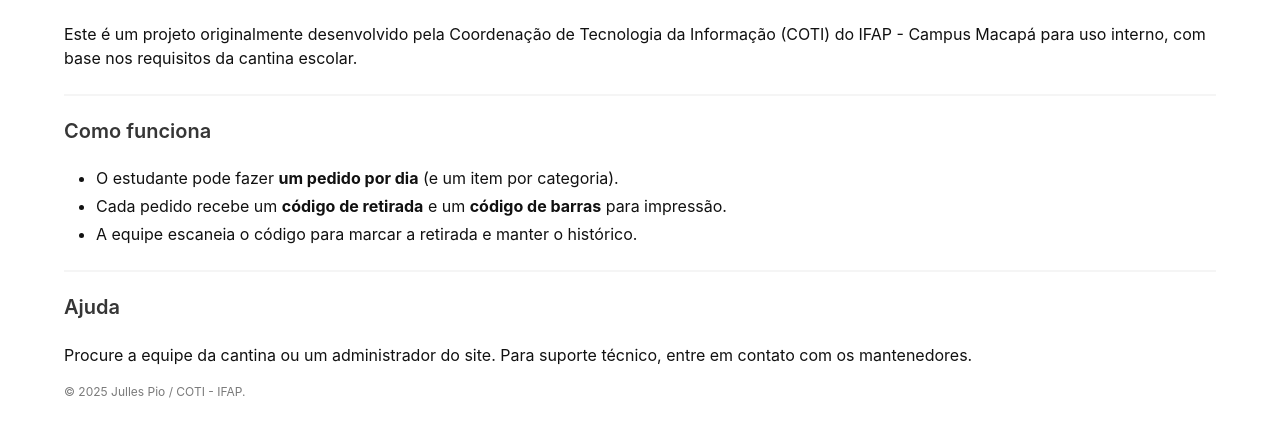
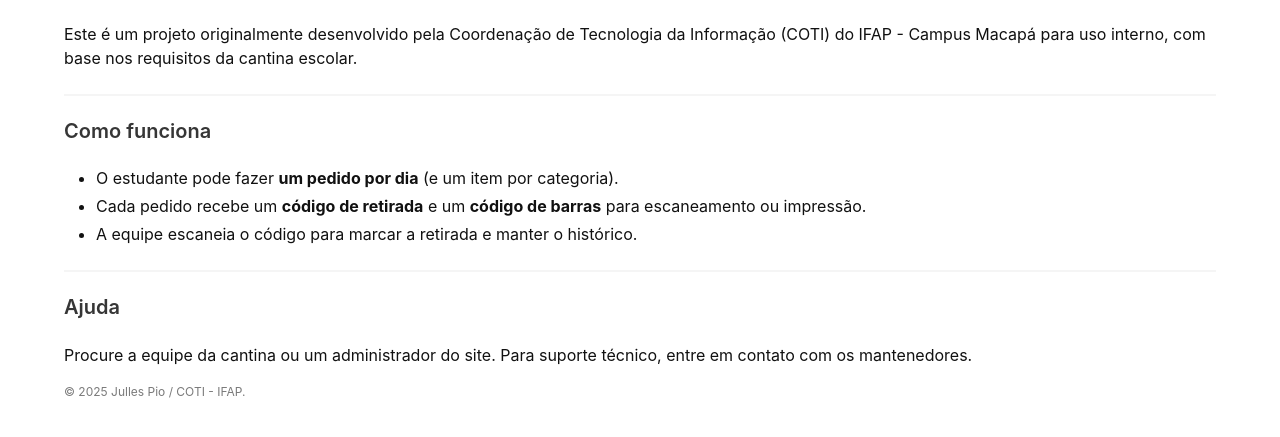
Before and after one commit to cotimacapa/hango, a Django app: page /about/ in a window 1280 px wide. Shown: the part 263-700 px from the top of the page. Run offline with Django 5.2, Linux system fonts and the light colour scheme; parts of the project's set-up code (start-up, migrations or seed data) failed here and were passed over; some web fonts are replaced.

Commit message:
Pequenas mudanças na interface

```diff
--- a/templates/about.html
+++ b/templates/about.html
@@ -22,7 +22,7 @@
     <h2 class="title is-5">Como funciona</h2>
     <ul>
       <li>O estudante pode fazer <span class="has-text-weight-bold">um pedido por dia</span> (e um item por categoria).</li>
-      <li>Cada pedido recebe um <span class="has-text-weight-bold">código de retirada</span> e um <span class="has-text-weight-bold">código de barras</span> para impressão.</li>
+      <li>Cada pedido recebe um <span class="has-text-weight-bold">código de retirada</span> e um <span class="has-text-weight-bold">código de barras</span> para escaneamento ou impressão.</li>
       <li>A equipe escaneia o código para marcar a retirada e manter o histórico.</li>
     </ul>
 
--- a/templates/admin/accounts/user/bulk_upload.html
+++ b/templates/admin/accounts/user/bulk_upload.html
@@ -1,7 +1,7 @@
 {% extends "admin/base_site.html" %}
 {% block content %}
   <!-- <h1>Adicionar Usuários em Lote</h1> -->
-  <p>Baixe o modelo, preencha e envie o arquivo CSV abaixo. Os dados serão validados pelo sistema."</p>
+  <p>Baixe o modelo, preencha e envie o arquivo CSV abaixo. Os dados serão validados pelo sistema.</p>
 
   <p>
     <a class="button" href="{% url 'admin:accounts_user_bulk_template' %}">
```
